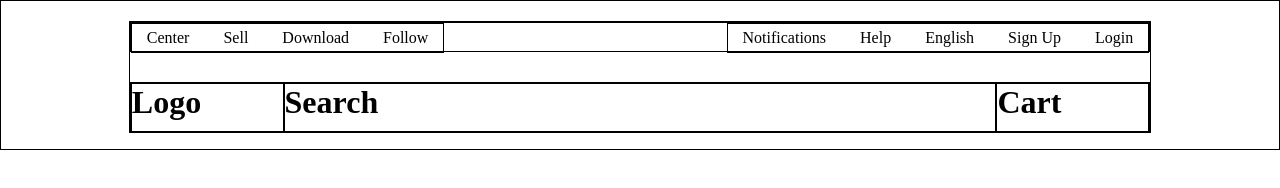
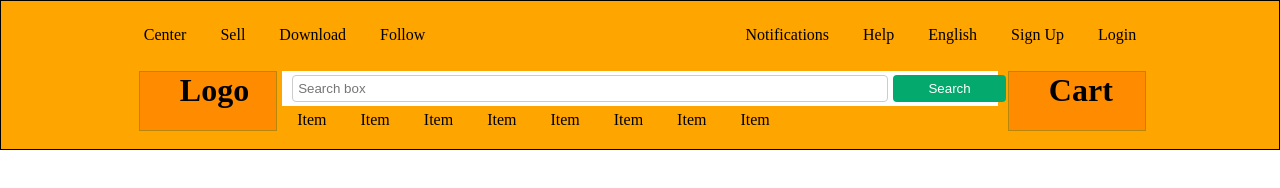
Before and after one commit to JeffreyGilDeimos/nav-bar, a plain HTML site: page index.html in a window 1280 px wide. Drawn offline with Linux system fonts and the light colour scheme.

Commit message:
Apply color and organized elements.

```diff
--- a/index.html
+++ b/index.html
@@ -30,16 +30,41 @@
                 <!-- Logo and search bar -->
                 <div class="nav-cont-bottom">
                     <div class="logo-cart-cont float-l">
-                        <h1>Logo</h1>
+                        <div class="center-holder">
+                            <h1>Logo</h1>
+                        </div>
                     </div>
 
                     <div class="search-container float-l">
-                        <h1>Search</h1>
-                    </div>
+                        <div class="search-bgcolor">
+                            <div class="search-text float-l">
+                                <input type="text" placeholder="Search box">
+                            </div>
+                            <div class="search-submit float-l">
+                                <input type="submit" value="Search">
+                            </div>
+                        </div>
 
 
-                    <div class="logo-cart-cont float-r">
-                        <h1>Cart</h1>
+                        <div class="h-30px float-l">
+                            <ul class="search-item">
+                                <li>Item</li>
+                                <li>Item</li>
+                                <li>Item</li>
+                                <li>Item</li>
+                                <li>Item</li>
+                                <li>Item</li>
+                                <li>Item</li>
+                                <li>Item</li>
+                            </ul>
+                        </div>
+
+
+                    </div>
+                    <div class="logo-cart-cont float-l">
+                        <div class="center-holder">
+                            <h1>Cart</h1>
+                        </div>
                     </div>
 
                 </div>
--- a/style.css
+++ b/style.css
@@ -4,9 +4,11 @@
     padding: 0px;
 }
 div {
-    border: 1px solid black;
+    /* border: 1px solid black; */
 }
 .nav-header {
+    background: orange;
+    border: 1px solid black;
     height: 150px;
 }
 .nav-container {
@@ -30,15 +32,60 @@ li {
     padding: 5px 15px;
 }
 .nav-cont-bottom {
-    height: 50px;
-    margin: 30px auto 0px auto;
+    margin: 20px auto 0px auto;
 }
 .logo-cart-cont {
-    height: 49px;
+    height: 60px;
     width: 15%;
 }
+.search-bgcolor {
+    background: white;
+    height: 35px;
+}
+
 .search-container {
     height: 49px;
     width: 70%;
-
 }
+.search-text {
+    margin-top: 4px;
+    height: 25px;
+    width: 85%;
+}
+.search-submit {
+    margin-top: 4px;
+    height: 25px;
+    width: 15%;
+}
+input[type=text] {
+    width: 98%;
+    padding: 5px;
+    border: 1px solid #ccc;
+    border-radius: 4px;
+    resize: vertical;
+    margin-left: 10px;
+  }
+  input[type=submit] {
+    background-color: #04AA6D;
+    color: white;
+    padding: 6px 35px;
+    border: none;
+    border-radius: 4px;
+    cursor: pointer;
+    margin-left: 3px;
+  }
+  ul.search-item li {
+    display: inline-block;
+    list-style-type: none;
+    padding: 5px 15px;
+  }
+  h1 {
+    margin-left: 40px;
+}
+.center-holder {
+    border: 1px solid darkgoldenrod;
+    background: darkorange;
+    height: 60px;
+    width: 90%;
+    margin-left: 10px;
+}
```
